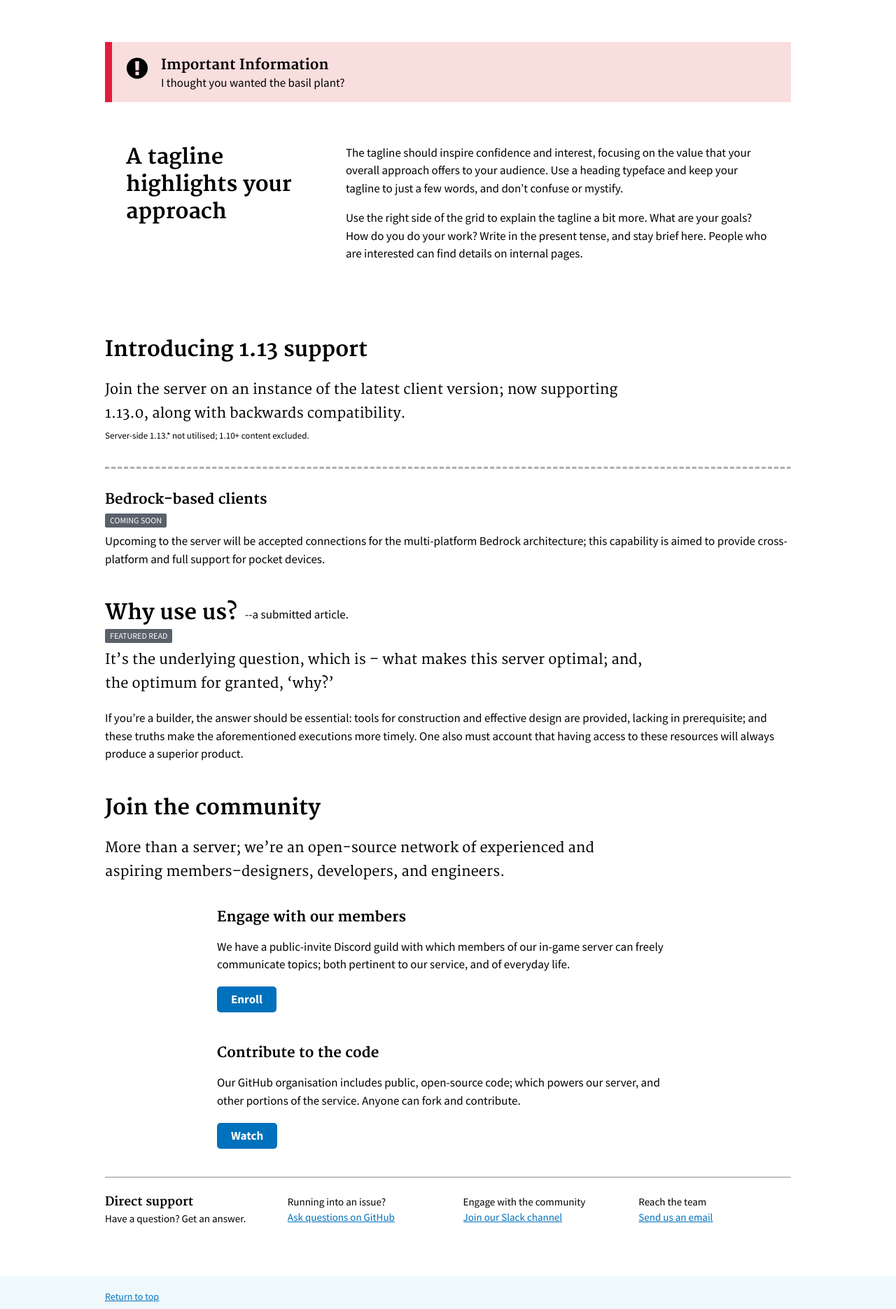
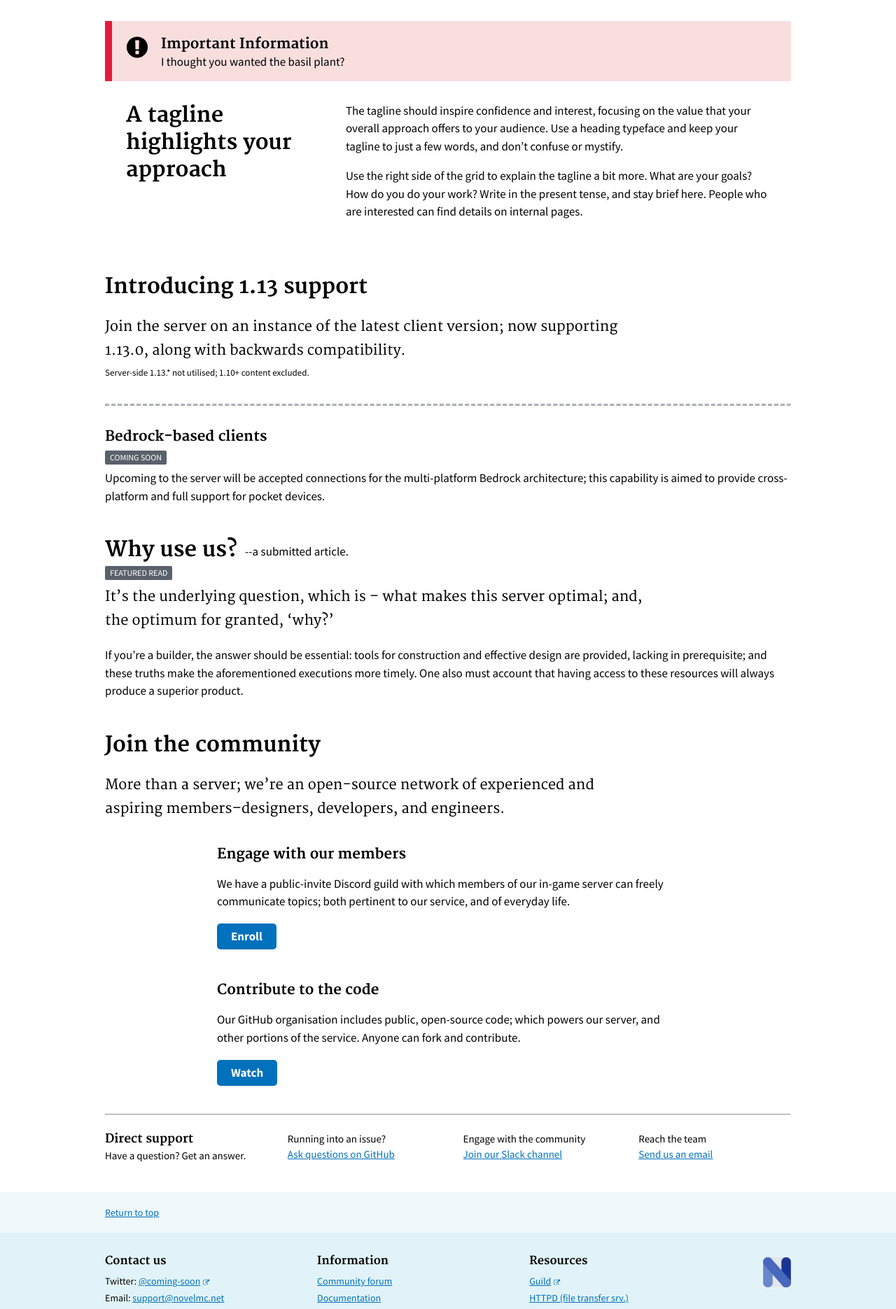
Before and after one commit to serrif/website, a Jekyll site: the page built from main/home.md, in a window 1280 px wide. Shown: the part 422-2293 px from the top of the page at 70% size. Built offline with Jekyll 4.4.1, drawn with Linux system fonts in a browser that asks for light colours.

```diff
--- a/_sass/uswds/components/_section.scss
+++ b/_sass/uswds/components/_section.scss
@@ -2,7 +2,7 @@
   @include padding($site-margins null);
 
   @include media($medium-screen) {
-    @include padding(6rem null);
+    @include padding(3rem null);
   }
 }
 
```
